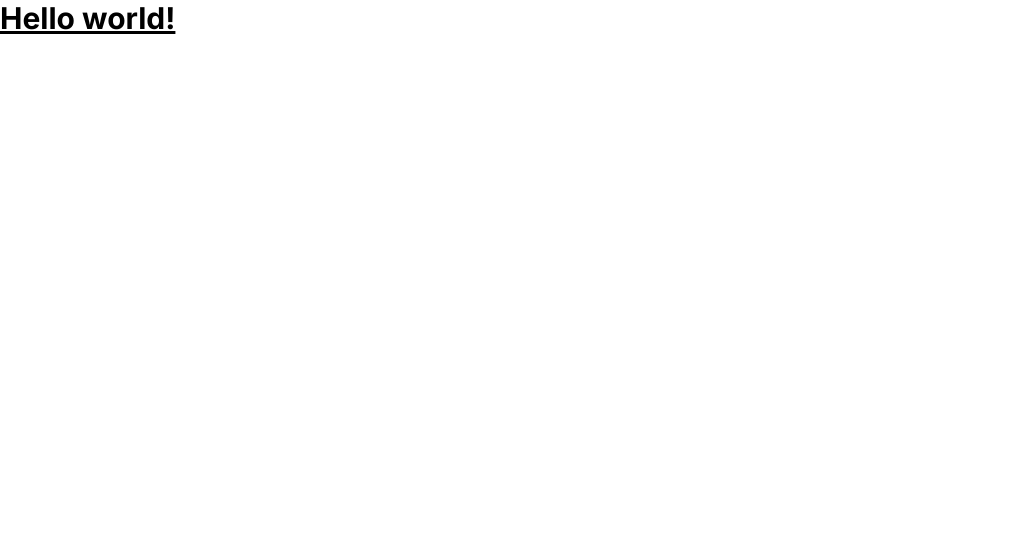
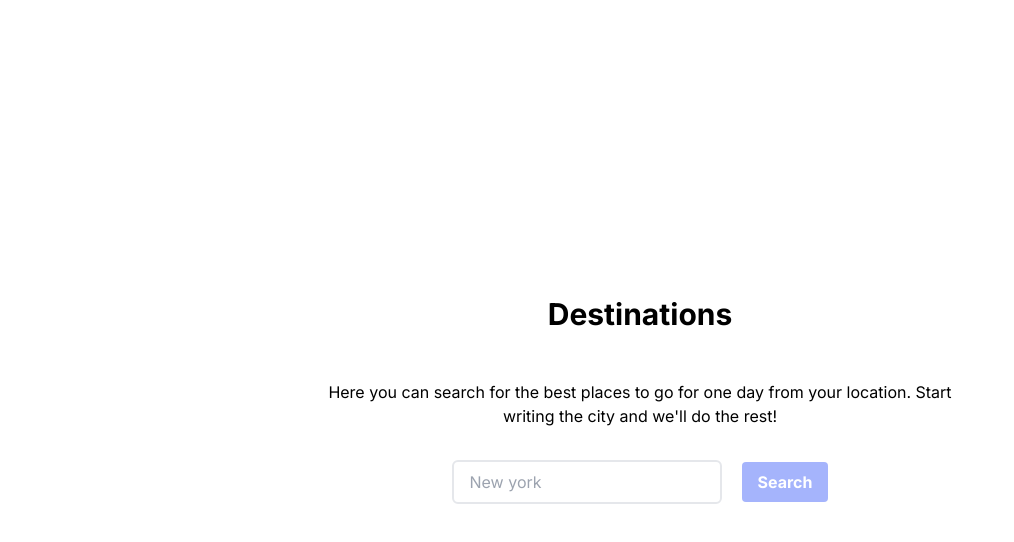
Before and after one commit to melisa-abuin/destinations-generator, a Next.js app: page / in a window 1280 px wide. Shown: the top 542 px of the page, without its empty margins (0-1014 px from the left). Built offline with nearby package versions, Linux system fonts and the light colour scheme.

Commit message:
test #4: add test for search component

```diff
--- a/src/pages/index.tsx
+++ b/src/pages/index.tsx
@@ -1,9 +1,12 @@
 import Head from 'next/head'
 import { Inter } from 'next/font/google'
+import { Search } from '@/components/search'
 
 const inter = Inter({ subsets: ['latin'] })
 
 export default function Home() {
+  const onSearch = (city: string) => console.log(city)
+
   return (
     <>
       <Head>
@@ -12,8 +15,17 @@ export default function Home() {
         <meta name="viewport" content="width=device-width, initial-scale=1" />
         <link rel="icon" href="/favicon.ico" />
       </Head>
-      <main className={inter.className}>
-        <h1 className="text-3xl font-bold underline">Hello world!</h1>
+      <main className={`h-screen w-screen ${inter.className}`}>
+        <div className="content-center flex flex-col flex-wrap h-full justify-center text-center w-full">
+          <div className="max-w-2xl px-2">
+            <h1 className="font-bold pb-12 text-3xl">Destinations</h1>
+            <p className="pb-8">
+              Here you can search for the best places to go for one day from
+              your location. Start writing the city and we'll do the rest!
+            </p>
+            <Search onSubmit={onSearch} />
+          </div>
+        </div>
       </main>
     </>
   )
```
Also changed, not shown: 1 other file (tests, documents, lock files or other folders).
